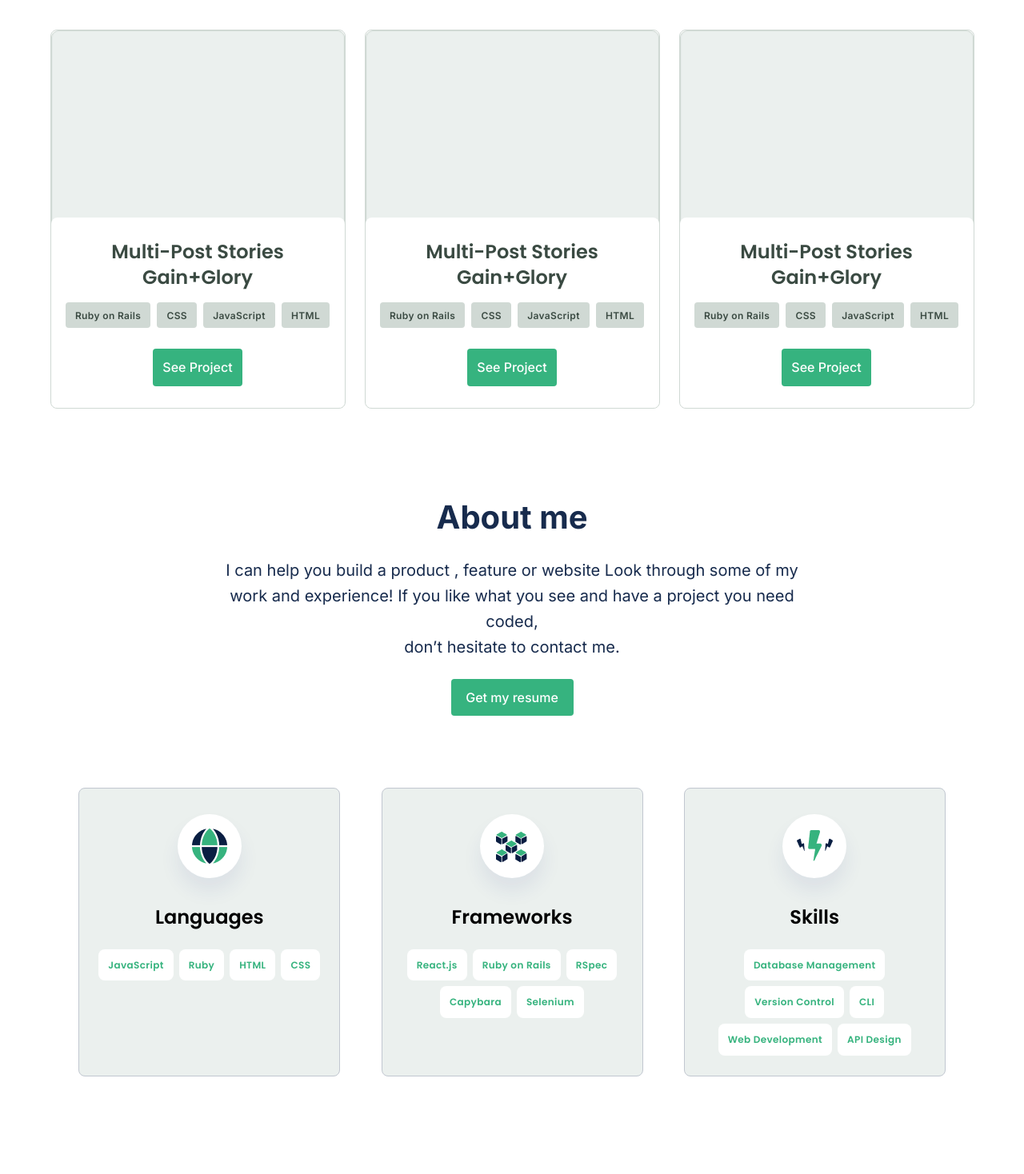
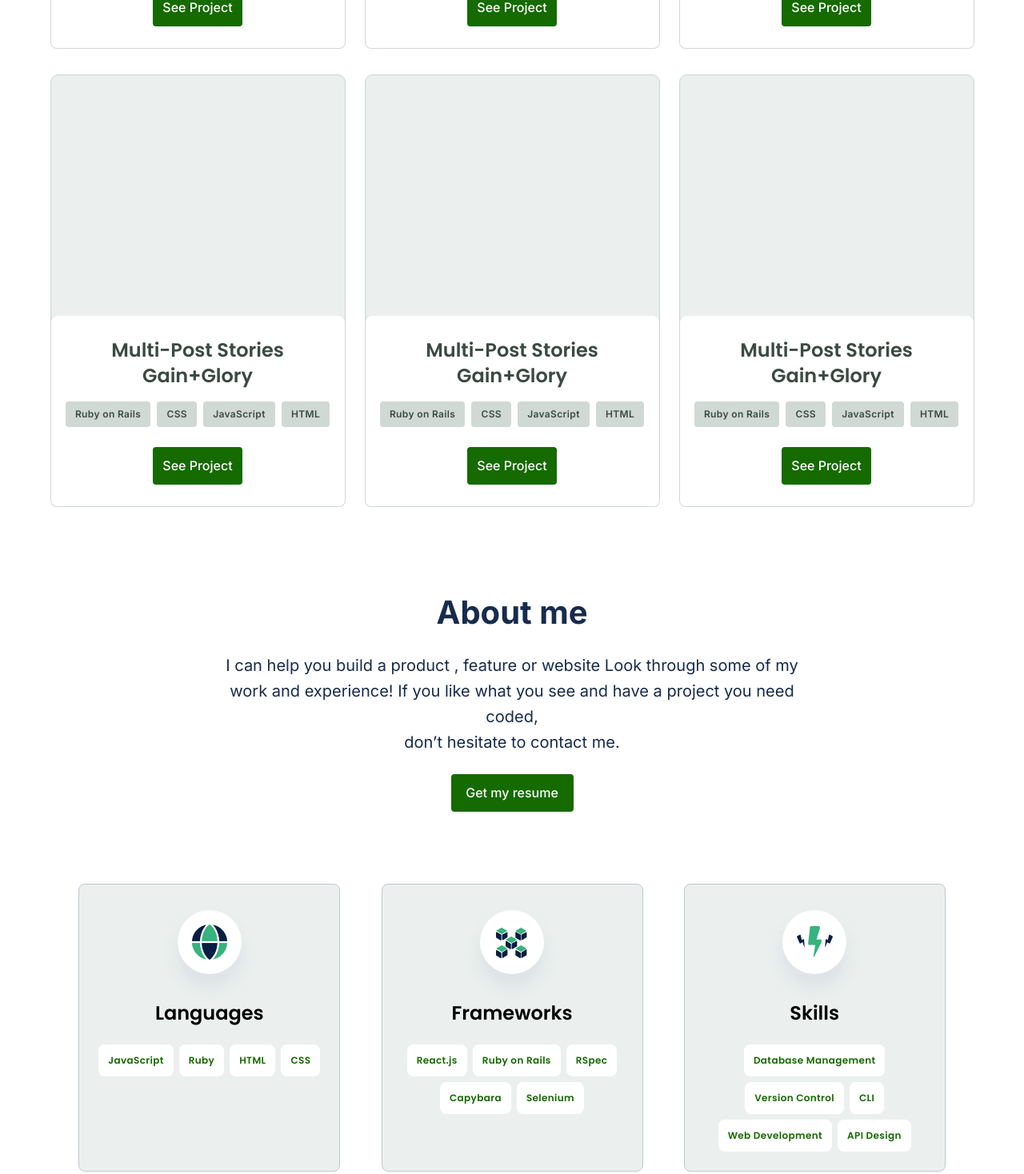
Before and after one commit to romans-adi/todo-app, a website: page index.html in a window 1280 px wide. Shown: the part 1789-3257 px from the top of the page at 80% size. Drawn offline with Linux system fonts and the light colour scheme.

Commit message:
Change project description text in README.md. Remove 'New sections' and 'Accessibility' from Future Features in README.md. Add resposiveness, accessibility and best practice to Key Features in README.md. Change background color for buttons and text in skills list in section About. Add meta-description in head of index.html. Change project-card properties for proper aspect ratio. Add aria-label to chevron button link.

```diff
--- a/assets/css/styles.css
+++ b/assets/css/styles.css
@@ -69,7 +69,7 @@ body {
   font-weight: 500;
   font-size: 1rem;
   line-height: 141%;
-  background-color: #36b37f;
+  background-color: #156a00;
   color: white;
   border-radius: 0.25rem;
   cursor: pointer;
@@ -348,12 +348,11 @@ body {
   height: 29.625rem;
   border-radius: 0.5rem;
   background-color: #fff;
-  border: 0.063rem solid #d0d9d4;
 }
 
 .project-card img {
   width: 100%;
-  height: 100%;
+  height: auto;
 }
 
 .project-card-content {
@@ -369,6 +368,8 @@ body {
   border-radius: 0.5rem;
   color: #3a4a42;
   background-color: #fff;
+  border: 0.063rem solid #d0d9d4;
+  border-top: none;
 }
 
 .project-card-heading {
@@ -552,7 +553,7 @@ body {
   font-size: 0.75rem;
   line-height: 133%;
   letter-spacing: 0.03em;
-  color: #36b37e;
+  color: #156a00;
   background-color: #fff;
   border-radius: 0.5rem;
 }
@@ -887,6 +888,7 @@ textarea:required:focus:valid {
   }
 
   .project-card {
+    height: 100%;
     margin: 1%;
     min-width: 23.063rem;
     transition: all 1s ease-in-out;
--- a/index.html
+++ b/index.html
@@ -4,6 +4,7 @@
 <head>
   <meta charset="UTF-8">
   <meta http-equiv="X-UA-Compatible" content="IE=edge">
+  <meta name="description" content="This is Romans' portfolio page.">
   <meta name="viewport" content="width=device-width, initial-scale=1.0">
   <link rel="stylesheet" href="assets/css/styles.css">
   <title>Portfolio</title>
@@ -57,7 +58,7 @@
             </li>
           </ul>
         </div>
-        <a class="btn-scroll-down-link" href="#works">
+        <a class="btn-scroll-down-link" aria-label="Works" href="#works">
         <div class="btn-scroll-down">
          <div class="chevron-down">
           </div>
```
Also changed, not shown: README.md.
